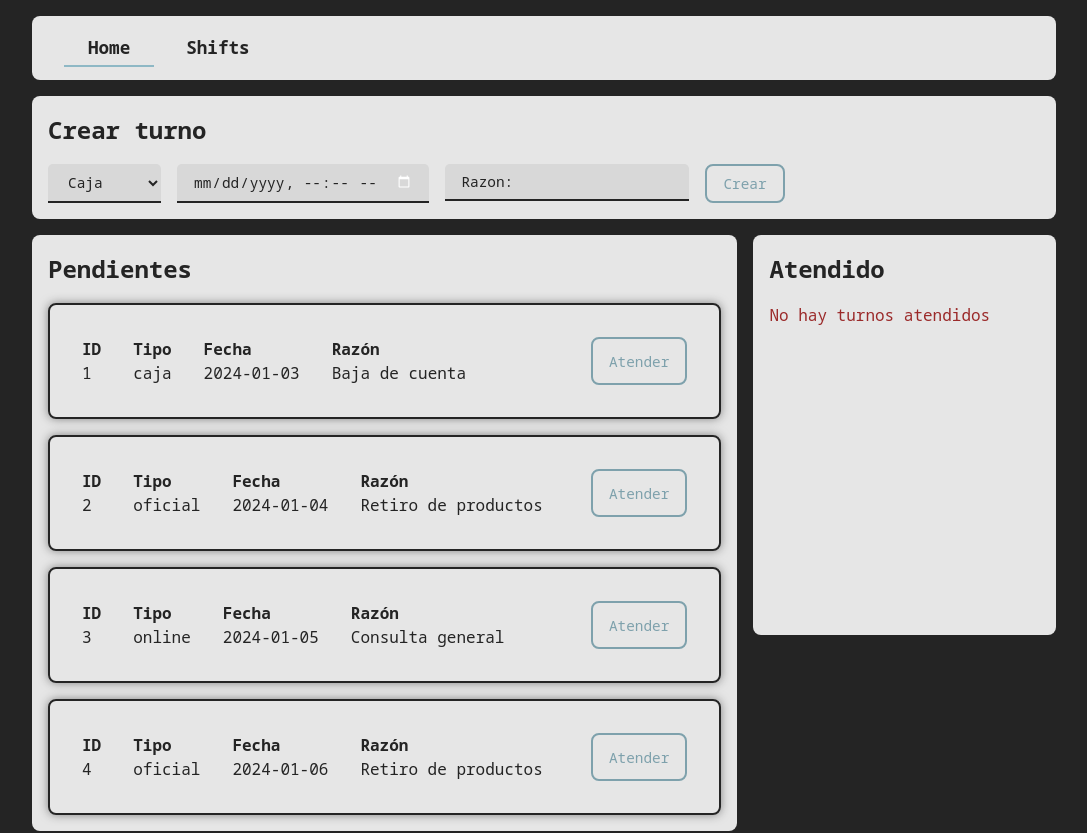
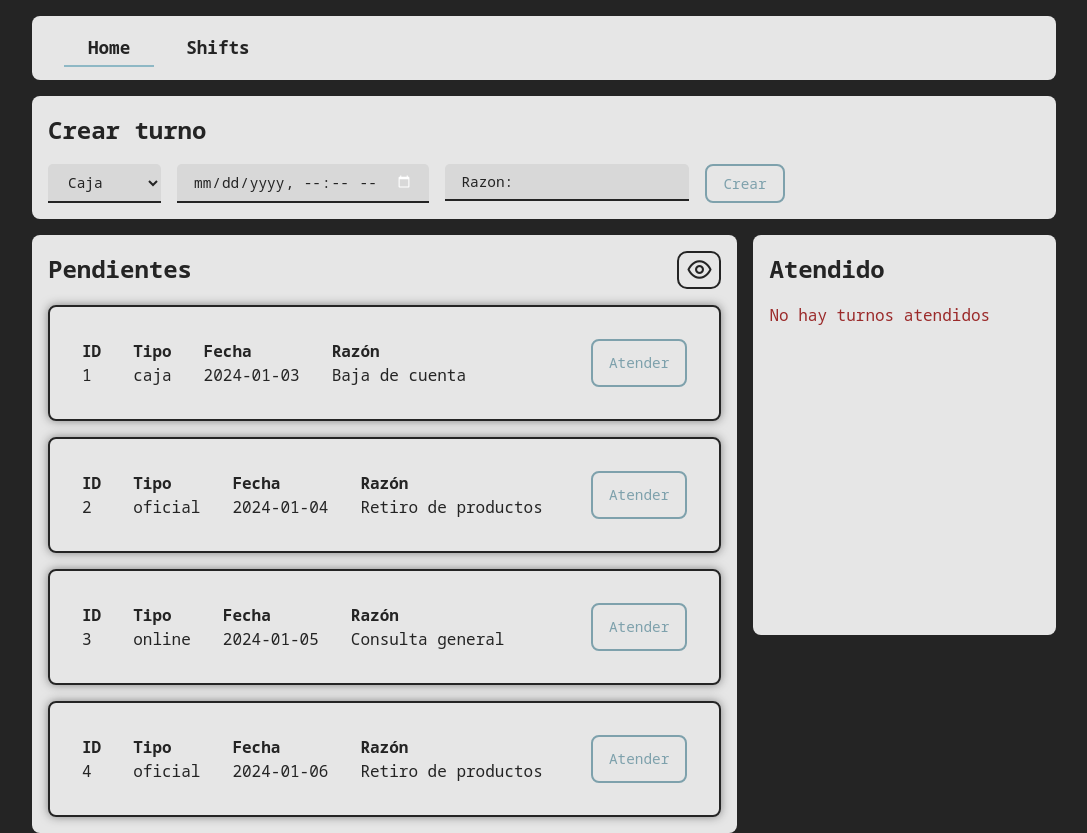
Before and after one commit to Socket9/bootcamp-2023-react, a React (Vite) app in the folder bootcamp-react-movies/: page / in a window 1280 px wide. Shown: the whole page, without its empty margins (96-1183 px from the left). Built offline with nearby package versions, Linux system fonts and the light colour scheme.

Commit message:
add finished exercise

```diff
--- a/bootcamp-react-movies/package.json
+++ b/bootcamp-react-movies/package.json
@@ -11,6 +11,7 @@
   },
   "dependencies": {
     "@reduxjs/toolkit": "^2.0.1",
+    "primeicons": "^6.0.1",
     "primereact": "^10.2.1",
     "react": "^18.2.0",
     "react-dom": "^18.2.0",
--- a/bootcamp-react-movies/src/ui/shift/CreateShift/CreateShift.jsx
+++ b/bootcamp-react-movies/src/ui/shift/CreateShift/CreateShift.jsx
@@ -38,7 +38,8 @@ const CreateShift = () => {
 
     const handleSubmit = (e) => {
         e.preventDefault();
-        const shiftWithId = { ...shiftData, id: shifts.length };
+        const shiftWithId = { ...shiftData, id: shifts.length + 1  };
+        console.log(shiftWithId);
         dispatch(addShift(shiftWithId));
     };
 
--- a/bootcamp-react-movies/src/ui/shift/Shift.css
+++ b/bootcamp-react-movies/src/ui/shift/Shift.css
@@ -10,6 +10,26 @@
     justify-content: flex-start;
     gap: 1rem;
     flex-direction: column;
+
+    & .bar {
+        display: flex;
+        justify-content: space-between;
+
+        & button {
+            background-color: transparent;
+            border: 2px solid #242424;
+            cursor: pointer;
+            padding: 0.3rem 0.5rem;
+            display: flex;
+            justify-content: center;
+            align-items: center;
+            border-radius: 10px;
+            & i {
+                font-size: 1.5rem;
+                color: #242424;
+            }
+        }
+    }
 
     & .shift-item {
         display: flex;
@@ -34,18 +54,18 @@
             }
         }
 
-	  & button{
+        & button {
             background-color: transparent;
             padding: 0 1rem;
             border: 2px solid #7ea1ac;
             color: #7ea1ac;
             font-weight: bol;
-        font-size: .9rem;
-		border-radius: .5rem;
+            font-size: 0.9rem;
+            border-radius: 0.5rem;
             cursor: pointer;
-        transition: all .3s;
+            transition: all 0.3s;
         }
-      & button:hover{
+        & button:hover {
             background-color: #7ea1ac;
             color: #242424;
         }
@@ -54,4 +74,23 @@
     & .shift-item:hover {
         background-color: #dbdbdb;
     }
+
+    & .attended {
+        background-color: #ad5252;
+        color: #e6e6e6;
+
+        & button {
+            color: #949494;
+            border: 2px solid #949494;
         }
+
+        & button:hover {
+            background-color: transparent;
+            color: #949494;
+        }
+    }
+
+    & .attended:hover {
+        background-color: #ad5252;
+    }
+}
--- a/bootcamp-react-movies/src/ui/shift/Shift.jsx
+++ b/bootcamp-react-movies/src/ui/shift/Shift.jsx
@@ -10,8 +10,10 @@ const Shift = ({ shift }) => {
         dispatch(setSelectedShiftId(shift.id));
     };
 
+    const shiftItemClassName = `shift-item ${shift.finished ? 'attended' : ''}`;
+
     return (
-        <div className="shift-item">
+        <div className={shiftItemClassName}>
             <div className="content">
                 <div className="item">
                     <p>ID</p>
--- a/bootcamp-react-movies/src/ui/shift/ShiftList.jsx
+++ b/bootcamp-react-movies/src/ui/shift/ShiftList.jsx
@@ -1,18 +1,38 @@
 import Shift from "./Shift";
-import './Shift.css'
+import "./Shift.css";
 import { useSelector } from "react-redux";
+import "primeicons/primeicons.css";
+import { useState } from "react";
 
 const ShiftList = () => {
     const shifts = useSelector((store) => store.shifts.shifts);
+    const [showAttended, setShowAttended] = useState(false);
 
     const unfinishedShifts = shifts.filter((shift) => !shift.finished);
 
+    const handleClick = () => {
+        setShowAttended(!showAttended);
+    };
+
     return (
         <main className="shifts-container">
-            <h2>Pendientes</h2>
-            {unfinishedShifts.map((shift, index) => (
-                <Shift key={index} shift={shift} />
-            ))}
+            <div className="bar">
+                <h2>Pendientes</h2>
+                <button onClick={handleClick}>
+                    {showAttended === false ? (
+                        <i className="pi pi-eye"></i>
+                    ) : (
+                        <i className="pi pi-eye-slash"></i>
+                    )}
+                </button>
+            </div>
+            {showAttended == true
+                ? shifts.map((shift, index) => (
+                      <Shift key={index} shift={shift} />
+                  ))
+                : unfinishedShifts.map((shift, index) => (
+                      <Shift key={index} shift={shift} />
+                  ))}
         </main>
     );
 };
```
Also changed, not shown: 1 other file (tests, documents, lock files or other folders). Lines whose indentation alone changed are shown as unchanged.
